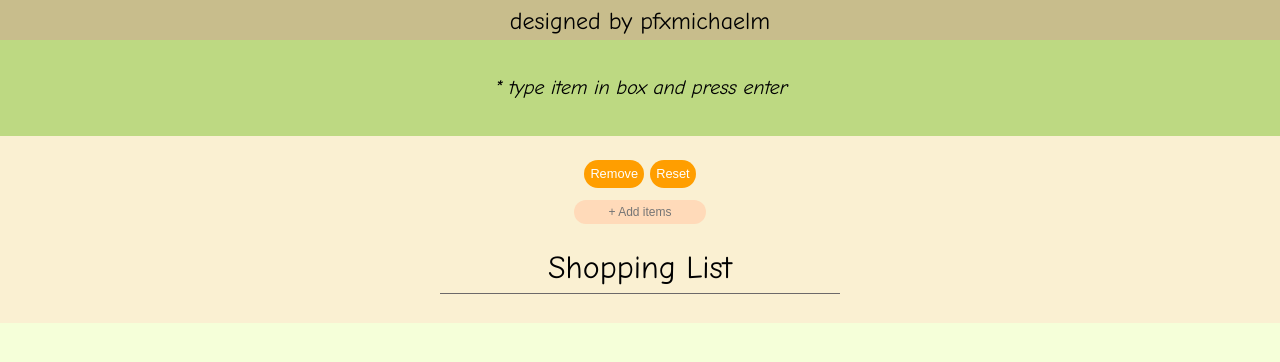
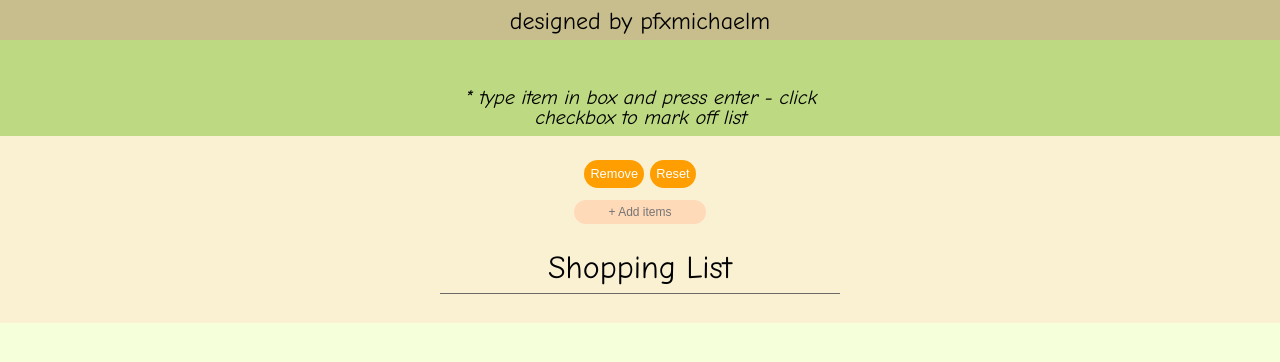
Before and after one commit to pfxmichaelm/shopping-list, a plain HTML site: page index.html in a window 1280 px wide. Shown: the part 200-562 px from the top of the page. Drawn offline with nearby package versions, Linux system fonts and the light colour scheme.

Commit message:
format and css tweaks

```diff
--- a/css/main.css
+++ b/css/main.css
@@ -34,8 +34,10 @@ hr {
 
 #banner h3 {
 	font-size: 1.25em;
-	margin-top: -0.5em;
 	font-style: italic;
+	vertical-align: top;
+	display: inline-block;
+	width: 20em;
 }
 
 #banner {
--- a/index.html
+++ b/index.html
@@ -22,7 +22,7 @@
         <hr>
     </div>
     <div id="banner">
-        <h3>* type item in box and press enter</h3>
+        <h3>* type item in box and press enter - click checkbox to mark off list</h3>
     </div>
     <div id="listings">
         <button>Remove</button>
```
